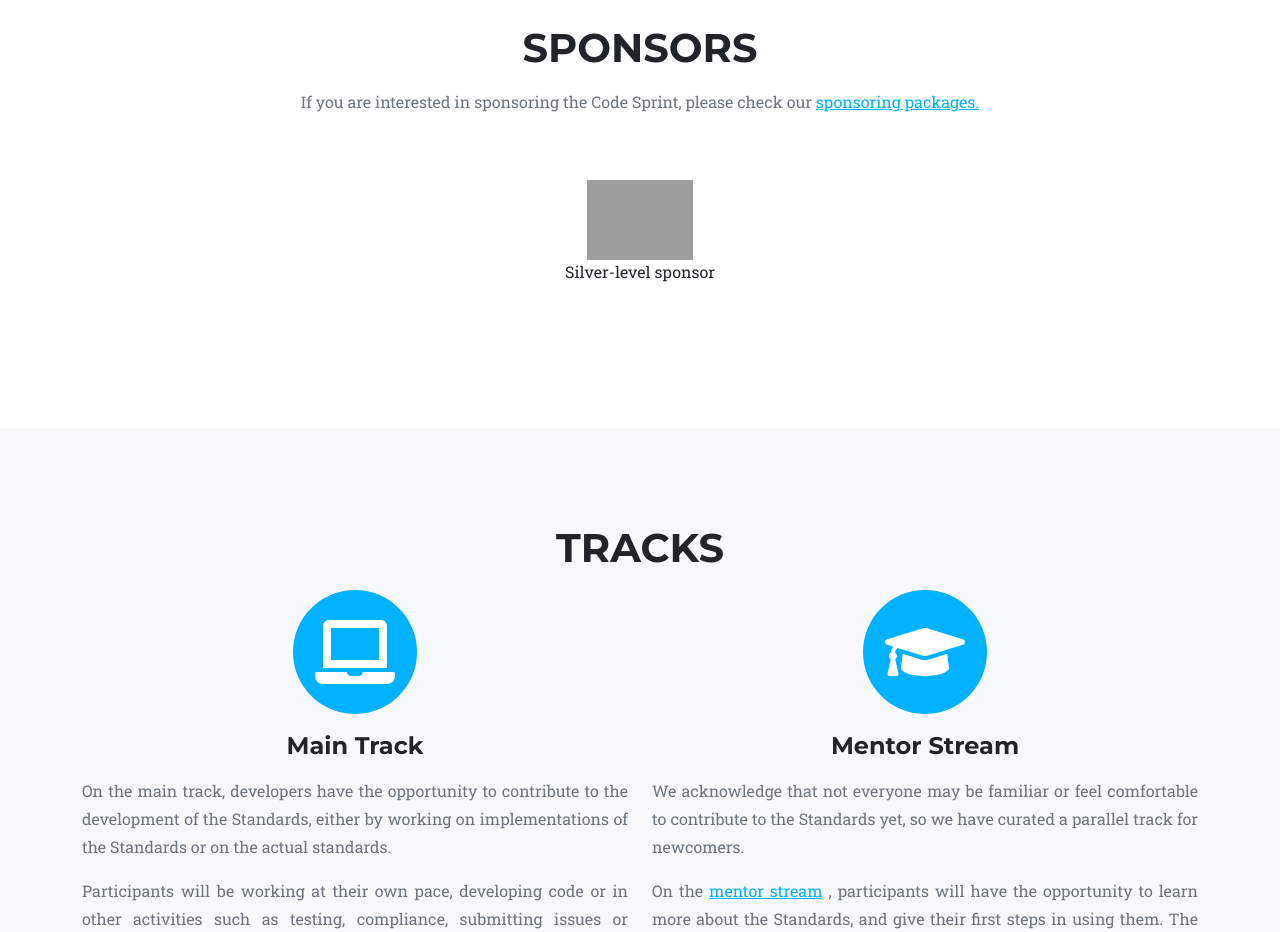
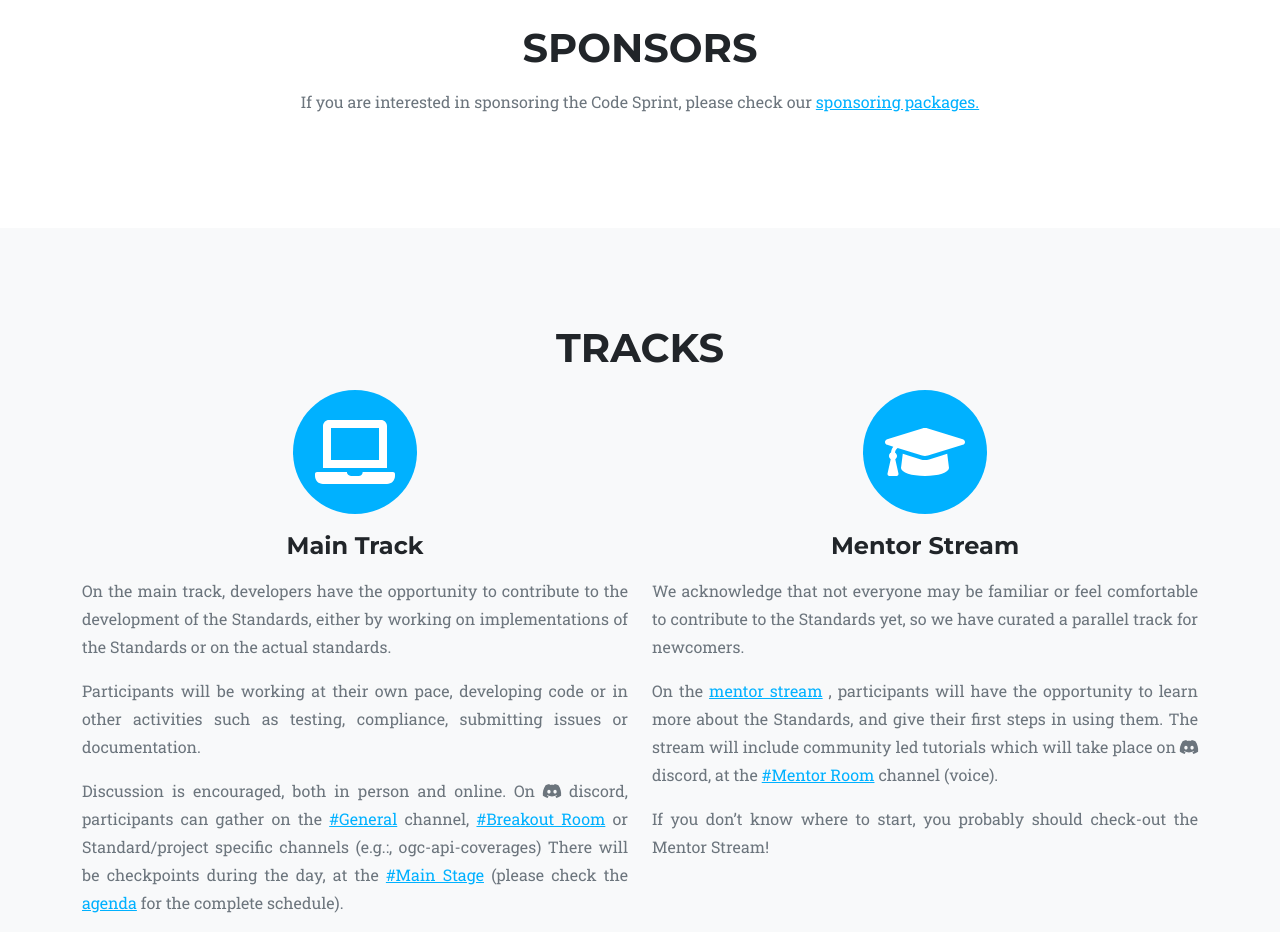
Before and after one commit to opengeospatial/dev-ogc-org-sprint-landing-24, a plain HTML site: page index.html in a window 1280 px wide. Shown: the part 2340-3272 px from the top of the page. Drawn offline with nearby package versions, Linux system fonts and the light colour scheme; grey boxes are pictures that could not be loaded.

Commit message:
- removing sponsor, for now

```diff
--- a/index.html
+++ b/index.html
@@ -106,16 +106,6 @@
                         If you are interested in sponsoring the Code Sprint, please check our
                         <a href="https://developer.ogc.org/sprints/sponsoring/">sponsoring packages.</a>
                     </p>
-                    <div class="py-5">
-                        <div class="container">
-                            <div class="row text-center">
-                                <div class="col">
-                                    <a href="https://www.google.com"><img class="img-fluid img-brand d-block mx-auto" src="https://www.google.com/images/branding/googlelogo/2x/googlelogo_color_272x92dp.png" alt="os" /></a>
-                                    Silver-level sponsor
-                                </div>
-                            </div>
-                        </div>
-                    </div>
                 </div>
             </div>
         </section>
```
